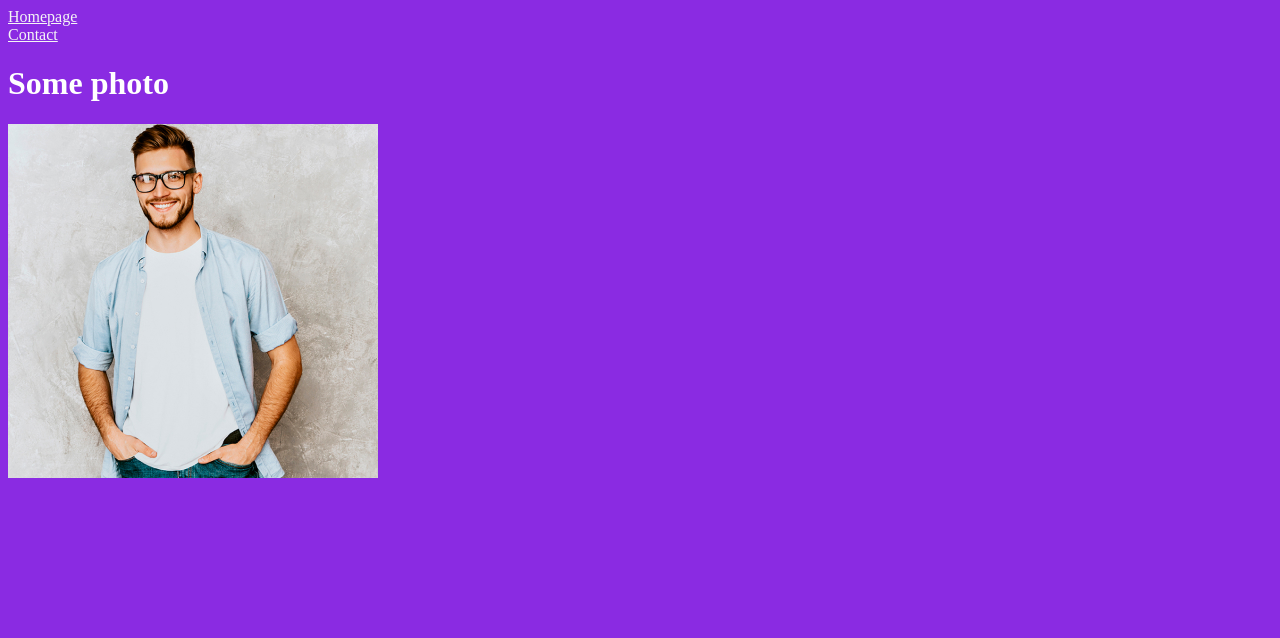
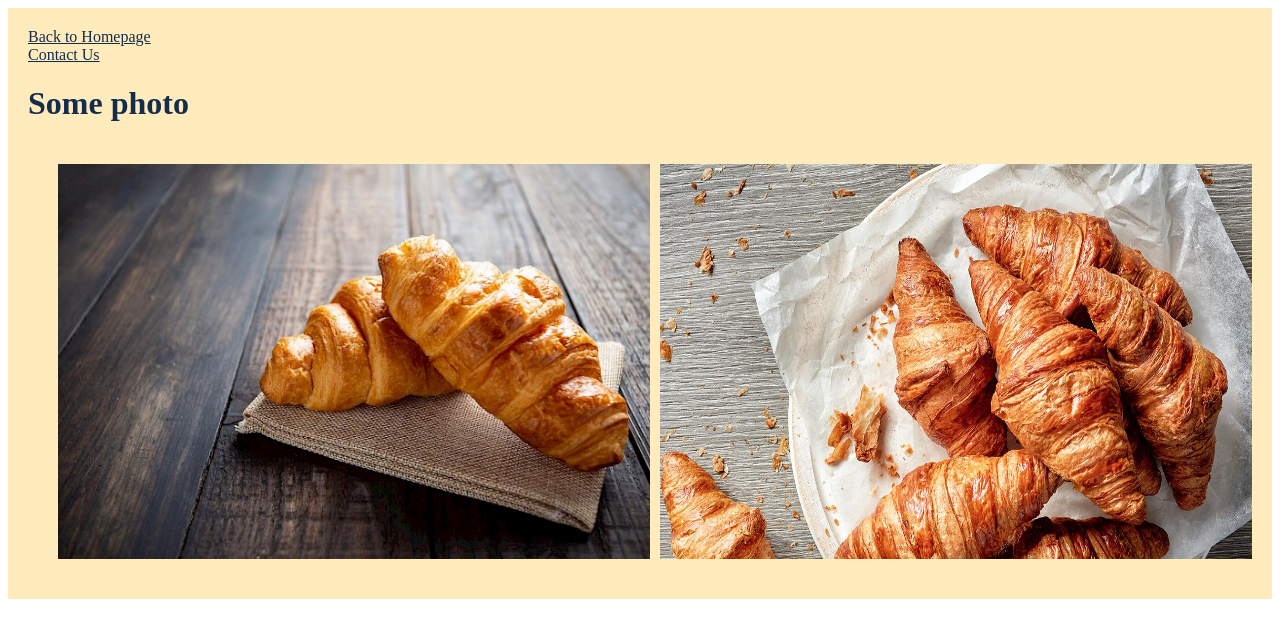
Before and after one commit to YuliiaSobolieva/Croissant, a plain HTML site: page photo.html in a window 1280 px wide. Drawn offline with Linux system fonts and the light colour scheme.

Commit message:
some  SEO-friendly changes

```diff
--- a/photo.html
+++ b/photo.html
@@ -5,15 +5,18 @@
     <meta http-equiv="X-UA-Compatible" content="IE=edge" />
     <meta name="viewport" content="width=device-width, initial-scale=1.0" />
     <link rel = "stylesheet" href = "style.css"/>
-    <title>Photo</title>
+    <title>Photo of www.love-croissant.com</title>
   </head>
   <body>
     <div>
-    <a href="index.html">Homepage</a>
-    </br>
-    <a href="contact.html">Contact</a>
-    <h1>Some photo</h1>
-    <img src="jpg/photo.jpg" />
-  </div>
+      <a href="index.html">Back to Homepage</a>
+      </br>
+      <a href="contact.html">Contact Us</a>
+      <h1>Some photo</h1>
+      <div class = "photo">
+        <img class = "croissans-photo" src="jpg/croissant-calories.650x0.jpg" alt = "croissants"/>
+        <img class = "croissans-photo" src="jpg/croissanty-przepis-prosto-z-francji-2466289.jpg" alt = "croissants" />
+      </div>
+    </div>
   </body>
 </html>
--- a/style.css
+++ b/style.css
@@ -1,7 +1,24 @@
-body {
-  color: white;
-  background-color: blueviolet;
+a {
+  color: #142d4c;
 }
-a {
-  color: whitesmoke;
+
+div {
+  color: #142d4c;
+  background-color: #ffebbb;
+  padding: 20px;
+  border: #142d4c;
 }
+.photo {
+  display: flex;
+}
+
+.croissans-photo {
+  margin-left: 10px;
+  width: 200px;
+  flex: 0 0 50%;
+}
+
+.croissants-maine-page-photo,
+.croissants-contact-page-photo {
+  width: 400px;
+}
```
Also changed, not shown: contact.html (+6 -4 lines), index.html (+4 -3 lines), jpg/012101_r2_1320.jpg (added), jpg/croissant-calories.650x0.jpg (added), jpg/croissanty-przepis-prosto-z-francji-2466289.jpg (added), jpg/crossaints-2.jpg (added), jpg/photo.jpg (deleted).
